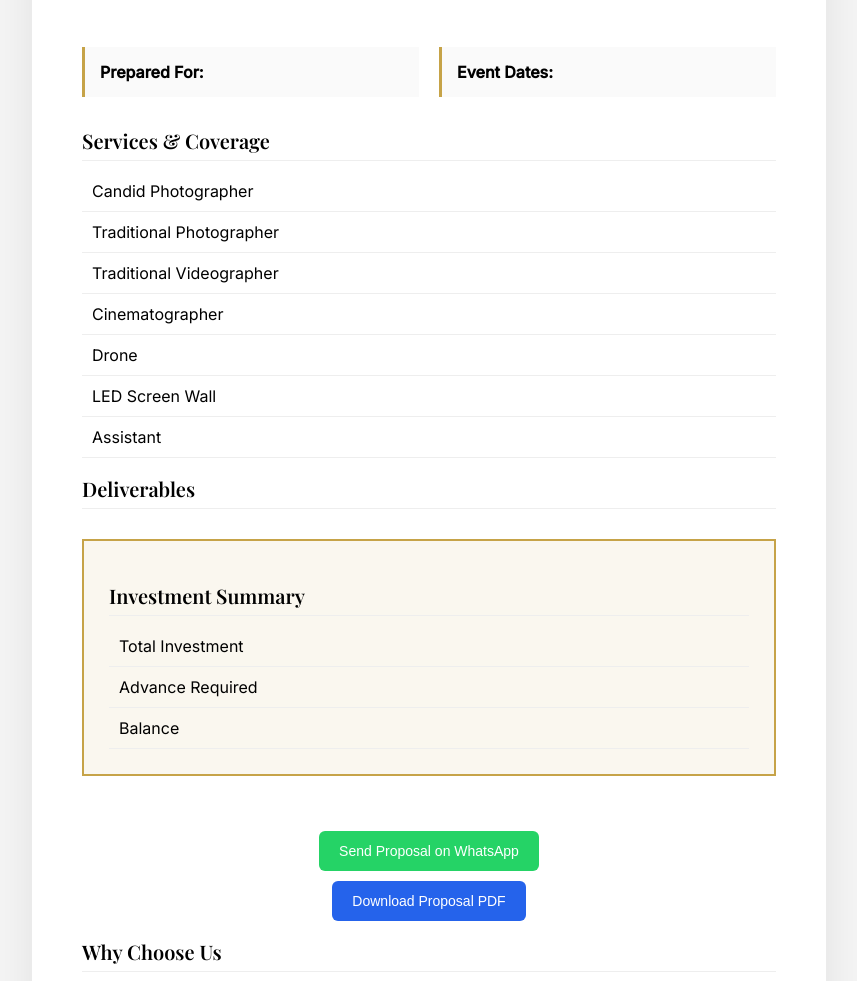
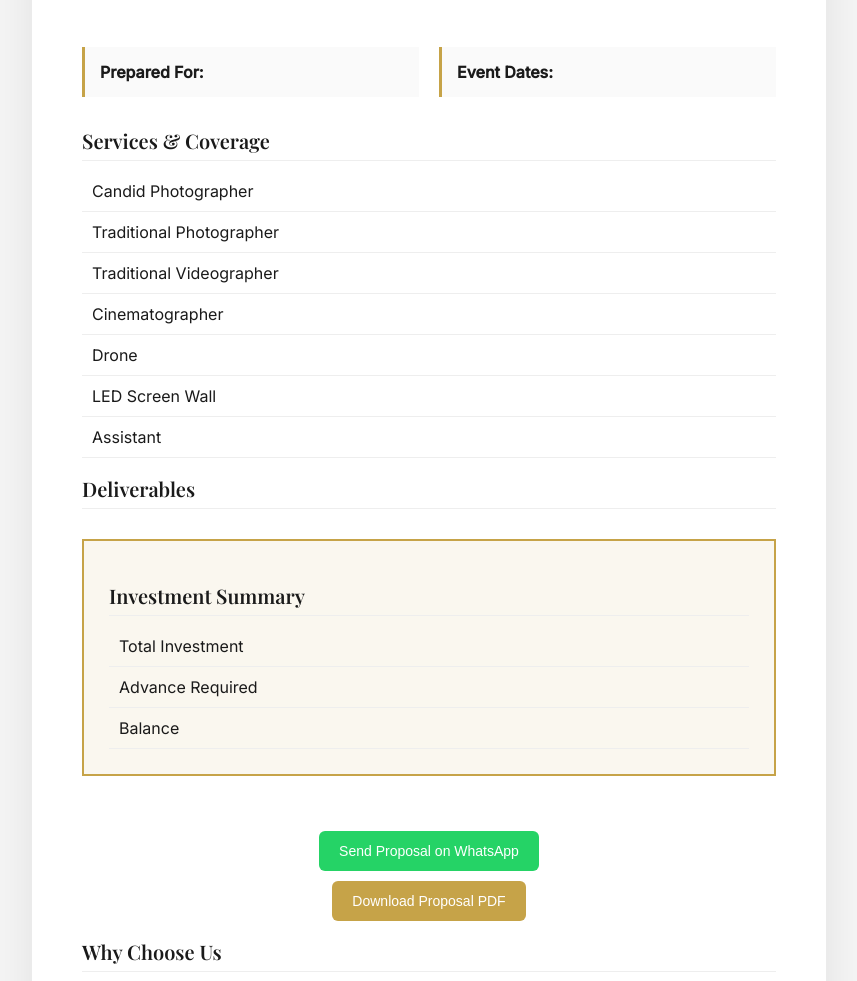
Before and after one commit to adimasram333-tech/studioos, a plain HTML site: page proposal.html in a window 1280 px wide. Shown: the part 319-1300 px from the top of the page, without its empty margins (211-1068 px from the left). Drawn offline with nearby package versions, Linux system fonts and the light colour scheme.

Commit message:
Update proposal.html

```diff
--- a/proposal.html
+++ b/proposal.html
@@ -8,6 +8,8 @@
 
 <title>Photography Proposal</title>
 
+<link id="theme-style" rel="stylesheet">
+
 <link href="https://fonts.googleapis.com/css2?family=Playfair+Display:wght@600&family=Inter:wght@400;500&display=swap" rel="stylesheet">
 
 <script src="https://cdn.jsdelivr.net/npm/@supabase/supabase-js@2"></script>
@@ -15,10 +17,18 @@
 
 <style>
 
+:root{
+--primary:#C6A348;
+--accent:#222;
+--bg:#faf7ef;
+--text:#1a1a1a;
+}
+
 body{
 background:#f4f4f4;
 margin:0;
 font-family:'Inter',sans-serif;
+color:var(--text);
 }
 
 
@@ -34,7 +44,7 @@ overflow:hidden;
 }
 
 
-/* ===== HERO (FIXED) ===== */
+/* ===== HERO ===== */
 
 .hero{
 width:100%;
@@ -107,7 +117,7 @@ margin-bottom:30px;
 .info-box{
 background:#fafafa;
 padding:15px;
-border-left:3px solid #C6A348;
+border-left:3px solid var(--primary);
 }
 
 ul{
@@ -118,9 +128,9 @@ line-height:1.8;
 /* ===== SUMMARY ===== */
 
 .summary{
-border:2px solid #C6A348;
+border:2px solid var(--primary);
 padding:25px;
-background:#faf7ef;
+background:var(--bg);
 margin-top:30px;
 }
 
@@ -161,7 +171,7 @@ cursor:pointer;
 
 .pdfBtn{
 margin-top:10px;
-background:#2563eb;
+background:var(--primary);
 color:white;
 border:none;
 padding:12px 20px;
```
